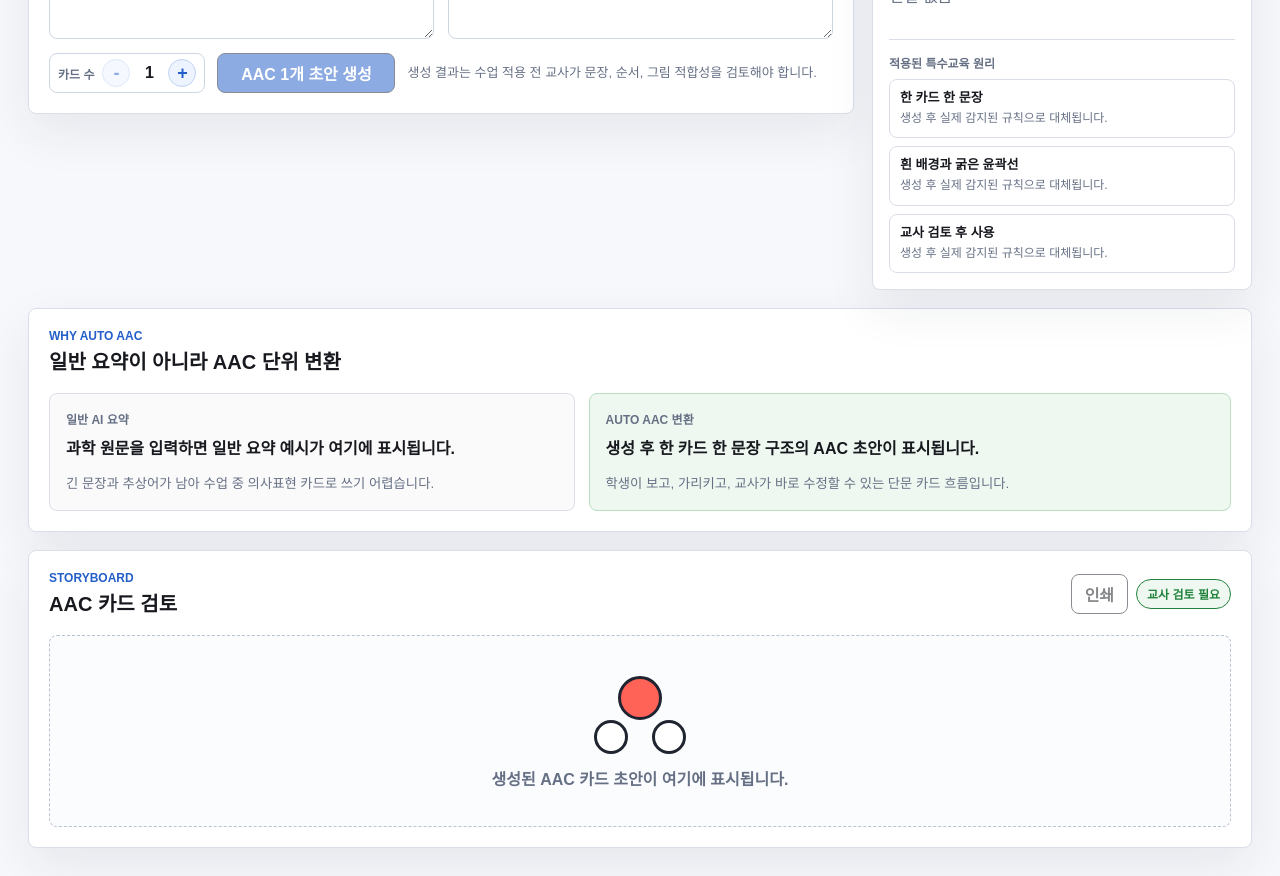
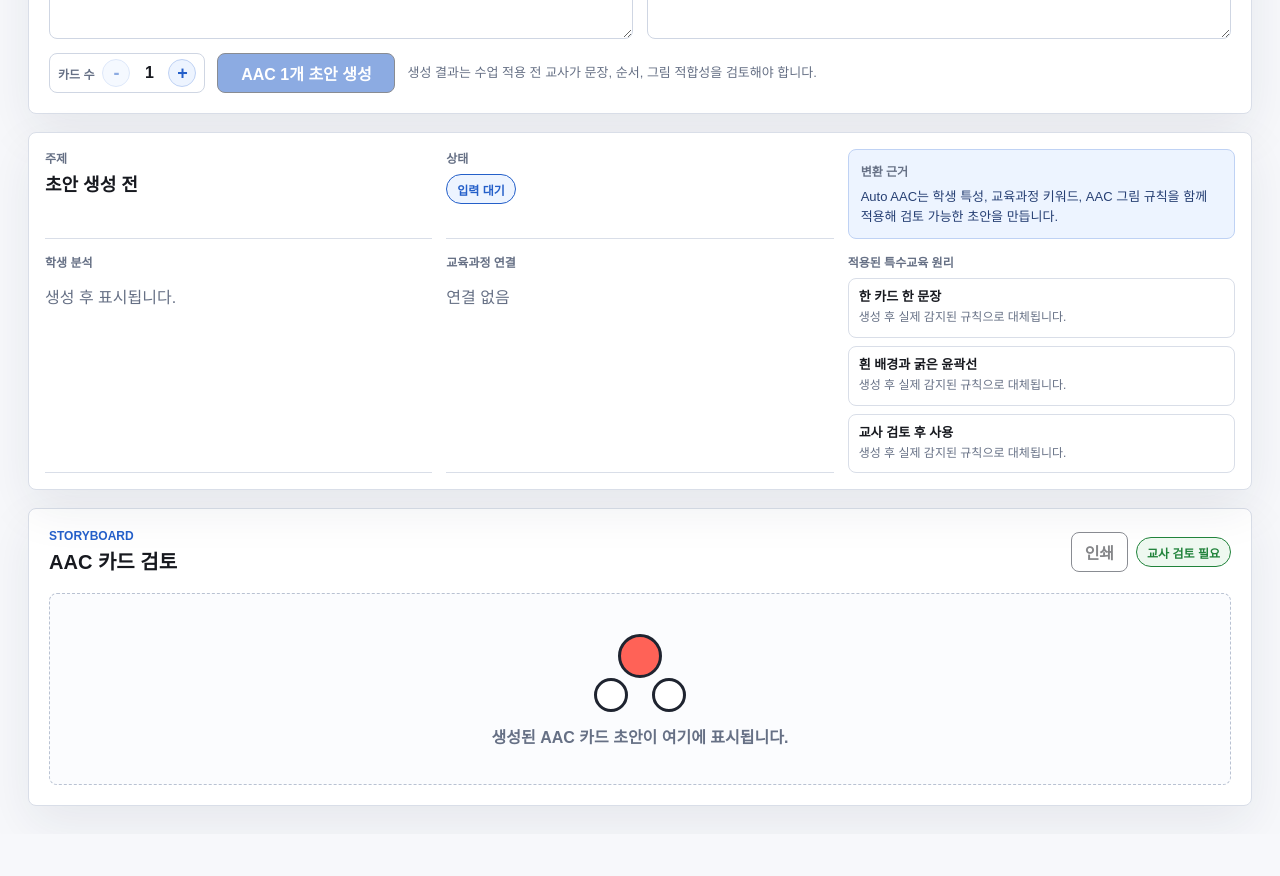
Before and after one commit to yangisu/Auto_AAC, a Next.js app: page / in a window 1280 px wide. Shown: the part 460-1336 px from the top of the page. After the commit the page ends 1294 px from the top, so only its background shows below. Built offline with nearby package versions, Linux system fonts and the light colour scheme.

Commit message:
Simplify Auto AAC presentation layout

```diff
--- a/app/globals.css
+++ b/app/globals.css
@@ -67,15 +67,14 @@ textarea {
 
 .tool-grid {
   display: grid;
-  grid-template-columns: minmax(0, 1fr) 380px;
+  grid-template-columns: 1fr;
   gap: 18px;
   align-items: start;
 }
 
 .input-panel,
 .review-toolbar,
-.storyboard-panel,
-.comparison-panel {
+.storyboard-panel {
   background: var(--panel);
   border: 1px solid var(--line);
   border-radius: var(--radius);
@@ -83,13 +82,13 @@ textarea {
 }
 
 .input-panel,
-.storyboard-panel,
-.comparison-panel {
+.storyboard-panel {
   padding: 20px;
 }
 
 .review-toolbar {
   display: grid;
+  grid-template-columns: repeat(3, minmax(0, 1fr));
   gap: 14px;
   padding: 16px;
 }
@@ -487,88 +486,8 @@ h2 {
   background: #fff;
 }
 
-.comparison-panel,
 .storyboard-panel {
   margin-top: 18px;
-}
-
-.comparison-grid {
-  display: grid;
-  grid-template-columns: minmax(0, 0.9fr) minmax(0, 1.1fr);
-  gap: 14px;
-}
-
-.comparison-column {
-  min-width: 0;
-  padding: 16px;
-  border: 1px solid var(--line);
-  border-radius: var(--radius);
-}
-
-.muted-comparison {
-  background: #fafafa;
-}
-
-.strong-comparison {
-  background: var(--green-soft);
-  border-color: #b9dfc2;
-}
-
-.comparison-kicker {
-  display: inline-flex;
-  margin-bottom: 10px;
-  color: var(--muted);
-  font-size: 12px;
-  font-weight: 900;
-  text-transform: uppercase;
-}
-
-.comparison-column p {
-  margin: 0 0 12px;
-  font-size: 16px;
-  font-weight: 800;
-  line-height: 1.55;
-}
-
-.comparison-column small {
-  display: block;
-  color: var(--muted);
-  line-height: 1.45;
-}
-
-.mini-step-list {
-  display: grid;
-  gap: 8px;
-  padding: 0;
-  margin: 0 0 12px;
-  list-style: none;
-  counter-reset: mini-step;
-}
-
-.mini-step-list li {
-  position: relative;
-  padding: 9px 10px 9px 36px;
-  background: #fff;
-  border: 1px solid #c6e5cd;
-  border-radius: var(--radius);
-  font-weight: 900;
-  line-height: 1.35;
-  counter-increment: mini-step;
-}
-
-.mini-step-list li::before {
-  position: absolute;
-  top: 8px;
-  left: 9px;
-  display: inline-grid;
-  place-items: center;
-  width: 20px;
-  height: 20px;
-  color: #fff;
-  background: var(--green);
-  border-radius: 999px;
-  font-size: 11px;
-  content: counter(mini-step);
 }
 
 .storyboard-grid {
@@ -726,8 +645,8 @@ h2 {
 }
 
 @media (max-width: 1120px) {
-  .tool-grid {
-    grid-template-columns: 1fr;
+  .review-toolbar {
+    grid-template-columns: repeat(2, minmax(0, 1fr));
   }
 
   .storyboard-grid {
@@ -741,8 +660,8 @@ h2 {
   }
 
   .field-grid,
-  .storyboard-grid,
-  .comparison-grid {
+  .review-toolbar,
+  .storyboard-grid {
     grid-template-columns: 1fr;
   }
 
@@ -784,7 +703,6 @@ h2 {
 
   .input-panel,
   .review-toolbar,
-  .comparison-panel,
   .secondary-button,
   .icon-button,
   .card-editor.revision-editor,
--- a/app/page.tsx
+++ b/app/page.tsx
@@ -1,7 +1,6 @@
 "use client";
 
 import { useState } from "react";
-import { ConversionComparison } from "../components/ConversionComparison";
 import { InputPanel } from "../components/InputPanel";
 import { ReviewToolbar } from "../components/ReviewToolbar";
 import { Storyboard } from "../components/Storyboard";
@@ -225,8 +224,6 @@ export default function Home() {
           />
         </div>
 
-        <ConversionComparison scienceText={scienceText} steps={steps} />
-
         <Storyboard
           steps={steps}
           regeneratingStep={regeneratingStep}
--- a/components/ConversionComparison.tsx
+++ /dev/null
@@ -1,57 +0,0 @@
-"use client";
-
-import type { StoryboardStep } from "./AacCard";
-
-type ConversionComparisonProps = {
-  scienceText: string;
-  steps: StoryboardStep[];
-};
-
-function buildNaiveSummary(scienceText: string) {
-  const trimmed = scienceText.trim();
-  if (!trimmed) {
-    return "과학 원문을 입력하면 일반 요약 예시가 여기에 표시됩니다.";
-  }
-
-  return `${trimmed.replace(/[.。]$/, "")} 과정을 이해한다.`;
-}
-
-export function ConversionComparison({
-  scienceText,
-  steps,
-}: ConversionComparisonProps) {
-  return (
-    <section className="comparison-panel" aria-labelledby="comparison-title">
-      <div className="section-heading">
-        <div>
-          <p className="eyebrow">Why Auto AAC</p>
-          <h2 id="comparison-title">일반 요약이 아니라 AAC 단위 변환</h2>
-        </div>
-      </div>
-
-      <div className="comparison-grid">
-        <div className="comparison-column muted-comparison">
-          <span className="comparison-kicker">일반 AI 요약</span>
-          <p>{buildNaiveSummary(scienceText)}</p>
-          <small>긴 문장과 추상어가 남아 수업 중 의사표현 카드로 쓰기 어렵습니다.</small>
-        </div>
-
-        <div className="comparison-column strong-comparison">
-          <span className="comparison-kicker">Auto AAC 변환</span>
-          {steps.length > 0 ? (
-            <ol className="mini-step-list">
-              {steps.map((step, index) => (
-                <li key={`${step.step_number}-${index}`}>
-                  {step.simplified_text || "교사가 검토할 단문 초안"}
-                </li>
-              ))}
-            </ol>
-          ) : (
-            <p>생성 후 한 카드 한 문장 구조의 AAC 초안이 표시됩니다.</p>
-          )}
-          <small>학생이 보고, 가리키고, 교사가 바로 수정할 수 있는 단문 카드 흐름입니다.</small>
-        </div>
-      </div>
-    </section>
-  );
-}
--- a/components/InputPanel.tsx
+++ b/components/InputPanel.tsx
@@ -46,7 +46,7 @@ export function InputPanel({
       <div className="demo-strip" aria-label="시연 예시 불러오기">
         <div>
           <span className="demo-label">시연 예시</span>
-          <strong>입력값을 바로 채워 발표 흐름을 유지하세요.</strong>
+          <strong>버튼 클릭 시 예시 템플릿이 입력됩니다.</strong>
         </div>
         <div className="demo-actions">
           <button
```
